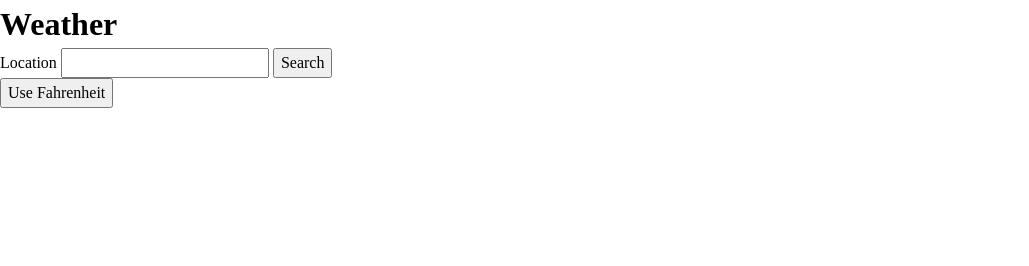
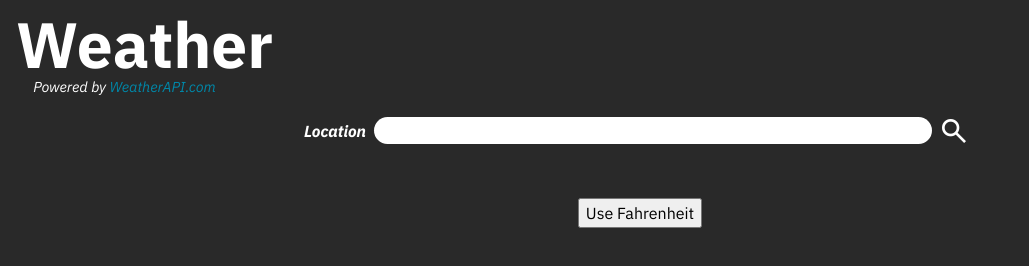
Before and after one commit to midhunpradeep/odin-weather-app, a website built with webpack: page src/index.html in a window 1280 px wide. Shown: the whole page, without its empty margins (0-1029 px from the left). Built offline with nearby package versions, Linux system fonts and the light colour scheme.

Commit message:
feat: Style header and search bar

```diff
--- a/src/index.html
+++ b/src/index.html
@@ -7,20 +7,47 @@
       content="width=device-width, user-scalable=no, initial-scale=1.0, maximum-scale=1.0, minimum-scale=1.0"
     />
     <meta http-equiv="X-UA-Compatible" content="ie=edge" />
-    <title>WeatherAPI App</title>
+    <link rel="preconnect" href="https://fonts.googleapis.com" />
+    <link rel="preconnect" href="https://fonts.gstatic.com" crossorigin />
+    <link
+      href="https://fonts.googleapis.com/css2?family=IBM+Plex+Sans:ital,wght@0,300;0,400;0,700;1,300;1,400;1,700&display=swap"
+      rel="stylesheet"
+    />
+    <link
+      rel="stylesheet"
+      href="https://fonts.googleapis.com/css2?family=Material+Symbols+Outlined:opsz,wght,FILL,GRAD@20..48,100..700,0..1,-50..200"
+    />
+    <title>Weather App</title>
   </head>
   <body>
-    <h1>Weather</h1>
-    <form id="weather-search-form">
+    <header>
+      <p class="logo">Weather</p>
+      <span class="api-link">
+        Powered by
+        <a href="https://www.weatherapi.com/" title="Free Weather API">
+          WeatherAPI.com
+        </a>
+      </span>
+    </header>
+    <main>
+      <form class="weather-search-form" id="weather-search-form">
         <label>
-        Location
+          <span>Location</span>
           <input type="text" name="location" />
         </label>
-      <button type="submit">Search</button>
+        <button type="submit">
+          <span class="material-symbols-outlined"> search </span>
+        </button>
         <p class="search-status"></p>
       </form>
 
-    <button type="button" id="temperature-toggle-btn">Use Fahrenheit</button>
+      <button
+        type="button"
+        class="temperature-toggle-btn"
+        id="temperature-toggle-btn"
+      >
+        Use Fahrenheit
+      </button>
 
       <div id="weather-output-wrapper">
         <h2 class="name"></h2>
@@ -30,5 +57,6 @@
         <p class="condition"></p>
         <p class="temperature"></p>
       </div>
+    </main>
   </body>
 </html>
--- a/src/styles/style.css
+++ b/src/styles/style.css
@@ -0,0 +1,121 @@
+:root {
+  --text: hsl(0, 0%, 100%);
+  --background: hsl(0, 0%, 16%);
+  --primary: hsl(192, 100%, 50%);
+  --secondary: hsl(192, 100%, 33%);
+  --accent: hsl(0, 78%, 46%);
+}
+
+html {
+  background-color: var(--background);
+  color: var(--text);
+  font-family: "IBM Plex Sans", sans-serif;
+}
+
+a {
+  color: var(--secondary);
+  text-decoration: none;
+}
+
+a:hover,
+a:focus {
+  color: var(--primary);
+}
+
+button {
+  cursor: pointer;
+}
+
+header,
+main {
+  margin: 1em;
+}
+
+header .logo {
+  font-size: 4rem;
+  font-weight: bold;
+  line-height: 0.9;
+}
+
+header .api-link {
+  font-size: 0.9rem;
+  font-style: italic;
+  padding-left: 2ch;
+}
+
+main {
+  display: grid;
+  grid-template-columns: 1fr 70ch 1fr;
+}
+
+main > * {
+  grid-column: 2;
+}
+
+.weather-search-form {
+  display: grid;
+  grid-template: 1fr 1fr / 1fr max-content;
+}
+
+.weather-search-form label {
+  display: flex;
+  gap: 0.5rem;
+  align-items: center;
+  justify-content: center;
+}
+
+.weather-search-form label span {
+  font-style: italic;
+  font-weight: bold;
+}
+
+.weather-search-form label input {
+  flex: 1;
+  border-radius: 1rem;
+  border: 0;
+  padding: 0.1em 1em;
+}
+
+.weather-search-form label input:focus {
+  outline: 2px solid var(--primary);
+}
+
+.weather-search-form button[type="submit"] {
+  background: none;
+  border: none;
+  color: inherit;
+  transition: transform 200ms ease-out;
+
+  display: flex;
+  justify-content: center;
+  align-items: center;
+}
+
+.weather-search-form button[type="submit"] > span {
+  font-size: 2rem;
+}
+
+.weather-search-form button[type="submit"]:is(:hover, :focus) {
+  transform: scale(1.1);
+}
+
+.weather-search-form .search-status {
+  text-align: end;
+  font-size: 0.9rem;
+  font-style: italic;
+  user-select: none;
+}
+
+.temperature-toggle-btn {
+  justify-self: center;
+  align-self: center;
+  margin-block: 1rem;
+}
+
+.material-symbols-outlined {
+  font-variation-settings:
+    "FILL" 0,
+    "wght" 400,
+    "GRAD" 0,
+    "opsz" 24;
+}
--- a/webpack.config.js
+++ b/webpack.config.js
@@ -18,7 +18,7 @@ const config = {
   devServer: {
     open: true,
     host: "localhost",
-    watchFiles: ["src/*.html"],
+    watchFiles: ["src/*.html", "src/*.css"],
     hot: true,
   },
   plugins: [
```
Lines whose indentation alone changed are shown as unchanged.
